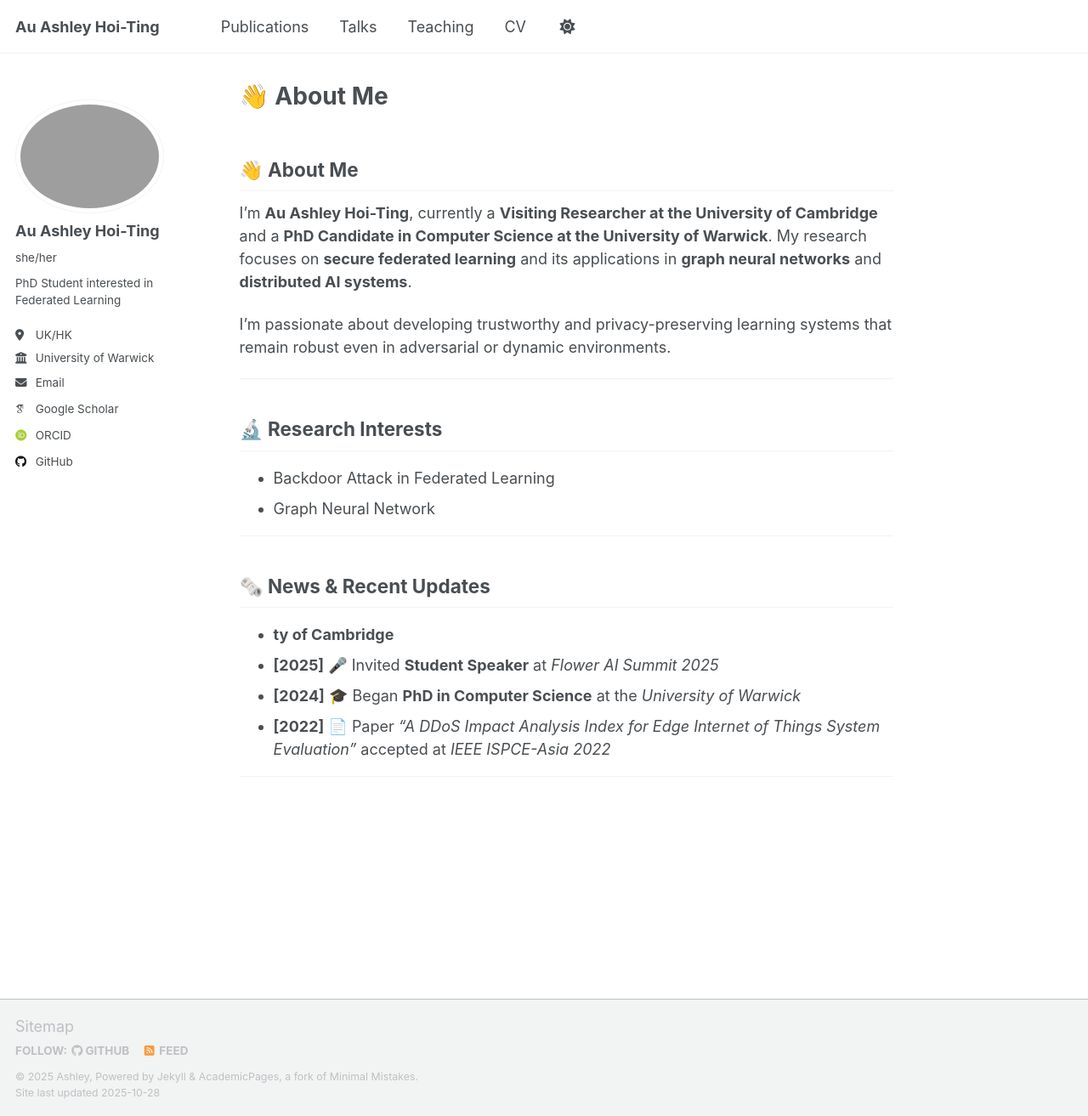
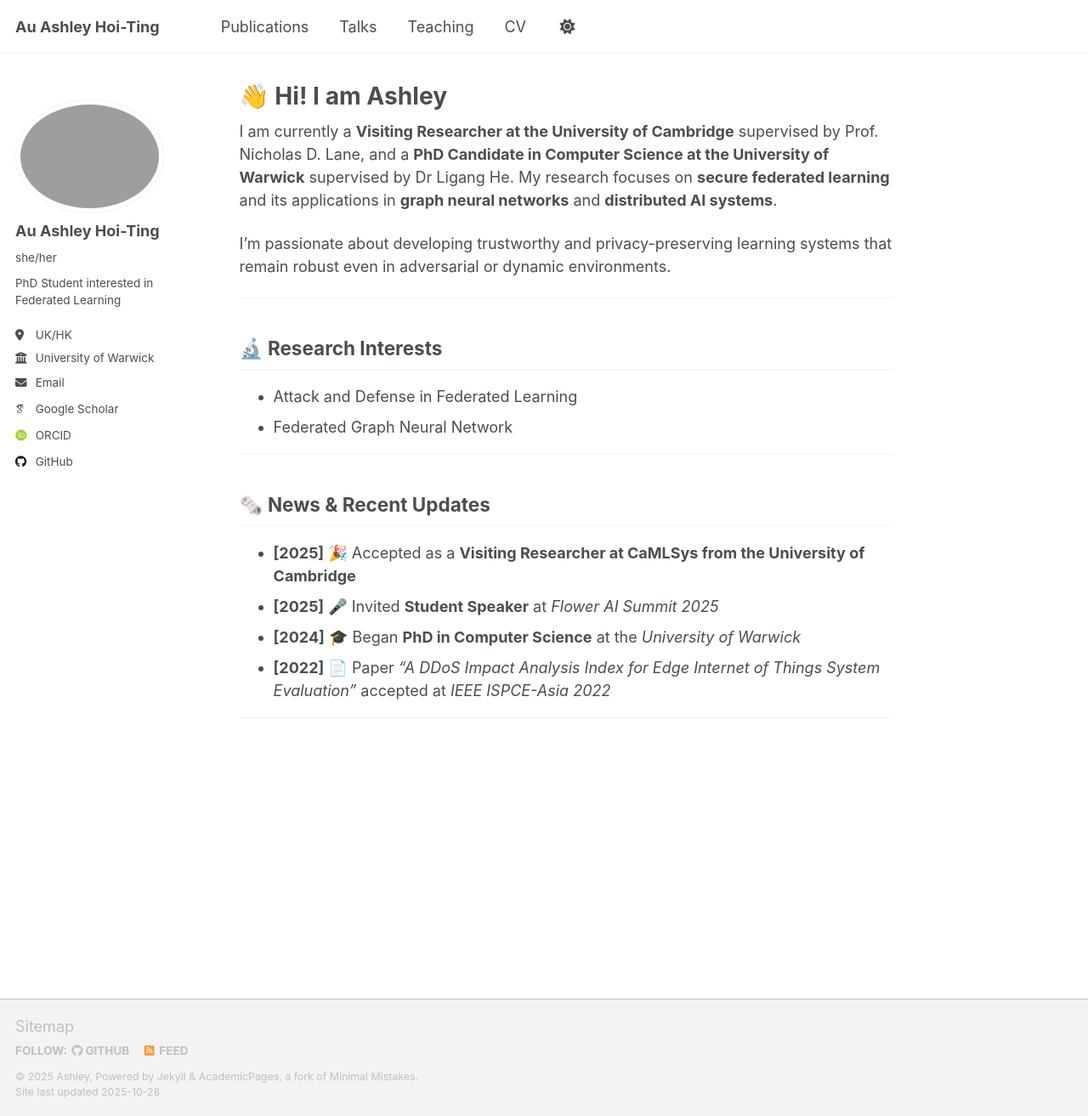
Before and after one commit to Ashley0909/Ashley0909.github.io, a Jekyll site: the page built from _pages/about.md, in a window 1280 px wide and 1313 px high. Shown: the whole window at 85% size. Built offline with Jekyll 4.4.1, drawn with Linux system fonts in a browser that asks for light colours; some web fonts are replaced; a script that is not in the unit is left out; our own code applies the rules of GitHub Pages for plain Markdown files.

Commit message:
Added information to h=main page

```diff
--- a/_pages/about.md
+++ b/_pages/about.md
@@ -1,13 +1,12 @@
 ---
 permalink: /
 author_profile: true
+title: '👋 Hi! I am Ashley'
 redirect_from:
   - /about/
   - /about.html
 ---
-## 👋 About Me
-
-I’m **Au Ashley Hoi-Ting**, currently a **Visiting Researcher at the University of Cambridge** and a **PhD Candidate in Computer Science at the University of Warwick**.
+I am currently a **Visiting Researcher at the University of Cambridge** supervised by Prof. Nicholas D. Lane, and a **PhD Candidate in Computer Science at the University of Warwick** supervised by Dr Ligang He.
 My research focuses on **secure federated learning** and its applications in **graph neural networks** and **distributed AI systems**.
 
 I’m passionate about developing trustworthy and privacy-preserving learning systems that remain robust even in adversarial or dynamic environments.
@@ -16,14 +15,14 @@ I’m passionate about developing trustworthy and privacy-preserving learning sy
 
 ## 🔬 Research Interests
 
-- Backdoor Attack in Federated Learning
-- Graph Neural Network
+- Attack and Defense in Federated Learning
+- Federated Graph Neural Network
 
 ---
 
 ## 🗞️ News & Recent Updates
 
-- **ty of Cambridge**
+- **[2025]** 🎉 Accepted as a **Visiting Researcher at CaMLSys from the University of Cambridge**
 - **[2025]** 🎤 Invited **Student Speaker** at *Flower AI Summit 2025*
 - **[2024]** 🎓 Began **PhD in Computer Science** at the *University of Warwick*
 - **[2022]** 📄 Paper *“A DDoS Impact Analysis Index for Edge Internet of Things System Evaluation”* accepted at *IEEE ISPCE-Asia 2022*
```
